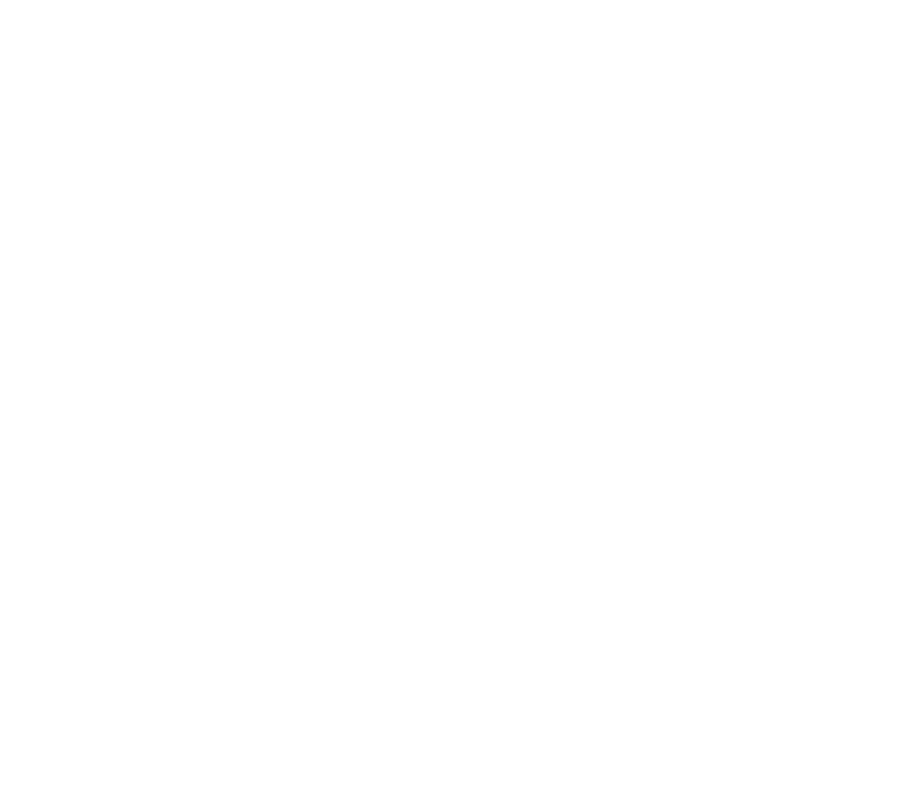
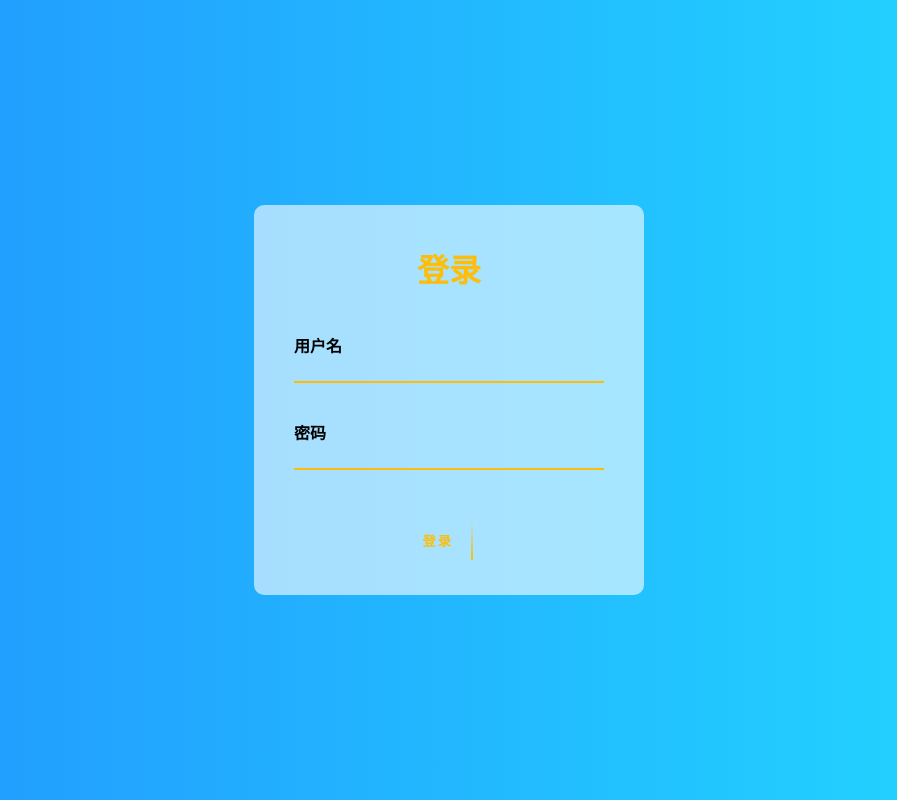
Before and after one commit to pza666/CloudTenant, a Vue app: page /admininfo#/login in a window 1280 px wide. Shown: the whole page, without its empty margins (191-1088 px from the left). Built offline with nearby package versions, Linux system fonts and the light colour scheme.

Commit message:
完成登录页部分功能开发

```diff
--- a/src/components/Sidebar/Sidebar.vue
+++ b/src/components/Sidebar/Sidebar.vue
@@ -4,8 +4,7 @@
     <!-- 左侧侧边栏 -->
     <el-aside>
       <div class="toggle-button" @click="isCollapse = !isCollapse">|||</div>
-            <el-menu router :default-active="$route.path.replace('/','')" unique-opened class="el-menu-vertical-demo"
-                :collapse="isCollapse" background-color="#2295ff" text-color="#fff" active-text-color="#fdbd09">
+      <el-menu router :default-active="$route.path.replace('/','')" unique-opened class="el-menu-vertical-demo" :collapse="isCollapse" background-color="#2295ff" text-color="#fff" active-text-color="#fdbd09">
         <!-- 每一个侧边栏的大项 -->
         <el-submenu v-for="item in sidebarList" :key="item.id" :index="item.id">
           <template slot="title">
@@ -20,7 +19,12 @@
         </el-submenu>
       </el-menu>
     </el-aside>
-        <!-- 右侧内容主题：路由占位符 -->
+
+    <!-- 右侧主页 home 路由的内容： -->
+    <el-main v-show="$route.path=='/home'">
+      <span class="title">欢迎来到云租客的后台管理系统</span>
+    </el-main>
+    <!-- 右侧其他路由页面：路由占位符 -->
     <router-view></router-view>
   </el-container>
 </template>
@@ -101,11 +105,18 @@
 </script>
 
 <style lang="less" scoped>
+/* 首页主题内容区域样式 */
+.el-main {
+  .title {
+    font-size: 30px;
+  }
+}
+
 /* 侧边栏样式 */
 .el-aside {
   width: auto !important;
   height: 100vh;
-        background-color: #2295ff;
+  background: rgba(#2295ff, 0.6);
 
   /* 需要重置菜单列表突出来的 1px 右边框像素值就不会有突兀了 */
   .el-menu {
--- a/src/router/index.js
+++ b/src/router/index.js
@@ -6,7 +6,12 @@
 const routes = [
   {
     path: '/',
-    redirect: '/home'
+    redirect: '/login'
+  },
+  {
+    path: '/login',
+    name: 'login',
+    component: () => import(/* webpackChunkName: "Home" */ '../views/Login/Login.vue')
   },
   {
     path: '/home',
--- a/src/views/Article/Article.vue
+++ b/src/views/Article/Article.vue
@@ -8,6 +8,4 @@
         name: 'article'
     }
 </script>
-<style lang="less" scoped>
-
-</style>
+<style lang="less" scoped></style>
--- a/src/views/Login/Login.vue
+++ b/src/views/Login/Login.vue
@@ -1,13 +1,225 @@
 <template>
-    <div>
-
+    <div class="login-container">
+        <div class="login-box">
+            <h1>登录</h1>
+            <form action="">
+                <div class="item">
+                    <input type="text" v-model="username" required>
+                    <label for="">用户名</label>
+                </div>
+                <div class="item">
+                    <input type="password" v-model="password" required>
+                    <label for="">密码</label>
+                </div>
+                <button class="btn" @click="submitForm">登录
+                    <span></span>
+                    <span></span>
+                    <span></span>
+                    <span></span>
+                </button>
+            </form>
+        </div>
     </div>
 </template>
 <script>
     export default {
-        name: 'Login'
+        name: 'Login',
+        data() {
+            return {
+                username: '',
+                password: ''
+            }
+        },
+        methods: {
+            // 点击登录回调
+            submitForm() {
+                let { username, password } = this
+                console.log(!!password);
+                if (username.replace(' ', '') === '' || password.replace(' ', '') === '') {
+                    console.log(2);
+                    return this.$message({ type: 'error', message: '请输入正确的用户名或密码' });
+                }
+                // 发请求并且
+                console.log(3);
+            }
+        },
     }
 </script>
-<style lang="">
+<style lang="less" scoped>
+    /* 登录整屏的定位、宽高、背景渐变色 */
+    .login-container {
+        position: relative;
+        width: 100vw;
+        height: 100vh;
+        background-image: linear-gradient(to right, #2295ff, #22daff);
+    }
 
+    /* 登录信息区域 */
+    .login-box {
+        position: absolute;
+        top: 50%;
+        left: 50%;
+        transform: translate(-50%, -50%);
+        width: 390px;
+        height: 390px;
+        background: rgba(255, 255, 255, 0.6);
+        border-radius: 10px;
+        padding: 40px;
+        box-sizing: border-box;
+    }
+
+    /* 文本和按钮填充为白色、去除边框、轮廓线 */
+    input,
+    button {
+        background: transparent;
+        border: 0;
+        outline: none;
+    }
+
+    /* 登录标题的居中、颜色、字体加粗、底部外边距 */
+    h1 {
+        text-align: center;
+        color: #fdbd09;
+        margin-bottom: 30px;
+    }
+
+    /* 输入框样式 */
+    .item {
+        height: 60px;
+        border-bottom: 2px solid #fdbd09;
+        margin-bottom: 25px;
+        position: relative;
+    }
+
+    /* 将文字都加粗 */
+    h1,
+    input+label,
+    .item>input,
+    .btn {
+        font-weight: 700;
+    }
+
+    /* 输入框内容样式 */
+    .item input {
+        width: 100%;
+        height: 100%;
+        font-size: 18px;
+        color: #fdbd09;
+        padding-top: 20px;
+        box-sizing: border-box;
+    }
+
+    /* 字体向上浮动时的字体样式 */
+    .item input:focus+label,
+    .item input:valid+label {
+        top: 0px;
+        font-size: 15px;
+        color: #fdbd09;
+    }
+
+    /* 字体浮动时的过度效果 */
+    .item label {
+        position: absolute;
+        left: 0;
+        top: 12px;
+        transition: all 0.5s linear;
+    }
+
+    /* 登录按钮的样式 */
+    .btn {
+        padding: 10px 20px;
+        margin-top: 26px;
+        color: #fdbd09;
+        position: relative;
+        overflow: hidden;
+        text-transform: uppercase;
+        letter-spacing: 2px;
+        left: 35%;
+    }
+
+    /* 悬停在登录按钮时的样式 */
+    .btn:hover {
+        border-radius: 5px;
+        color: #eee;
+        background: #fdbd09;
+        box-shadow: 0 0 5px 0 #fdbd09,
+            0 0 25px 0 #fdbd09,
+            0 0 50px 0 #fdbd09,
+            0 0 100px 0 #fdbd09;
+        transition: all 1s linear;
+    }
+
+    /* 登录按钮旁几条浮动线的定位 */
+    .btn>span {
+        position: absolute;
+    }
+
+    /* 下面四个帧动画是对登录按钮几条线的样式做动画 */
+    .btn>span:nth-child(1) {
+        width: 100%;
+        height: 2px;
+        background: -webkit-linear-gradient(left, transparent, #fdbd09);
+        left: -100%;
+        top: 0px;
+        animation: line1 1s linear infinite;
+    }
+
+    @keyframes line1 {
+
+        50%,
+        100% {
+            left: 100%;
+        }
+    }
+
+    .btn>span:nth-child(2) {
+        width: 2px;
+        height: 100%;
+        background: -webkit-linear-gradient(top, transparent, #fdbd09);
+        right: 0px;
+        top: -100%;
+        animation: line2 1s 0.25s linear infinite;
+    }
+
+    @keyframes line2 {
+
+        50%,
+        100% {
+            top: 100%;
+        }
+    }
+
+    .btn>span:nth-child(3) {
+        width: 100%;
+        height: 2px;
+        background: -webkit-linear-gradient(left, #fdbd09, transparent);
+        left: 100%;
+        bottom: 0px;
+        animation: line3 1s 0.75s linear infinite;
+    }
+
+    @keyframes line3 {
+
+        50%,
+        100% {
+            left: -100%;
+        }
+    }
+
+    .btn>span:nth-child(4) {
+        width: 2px;
+        height: 100%;
+        background: -webkit-linear-gradient(top, transparent, #fdbd09);
+        left: 0px;
+        top: 100%;
+        animation: line4 1s 1s linear infinite;
+    }
+
+    @keyframes line4 {
+
+        50%,
+        100% {
+            top: -100%;
+        }
+    }
 </style>
```
Also changed, not shown: src/views/Home/Home.vue (indentation only). Lines whose indentation alone changed are shown as unchanged.
